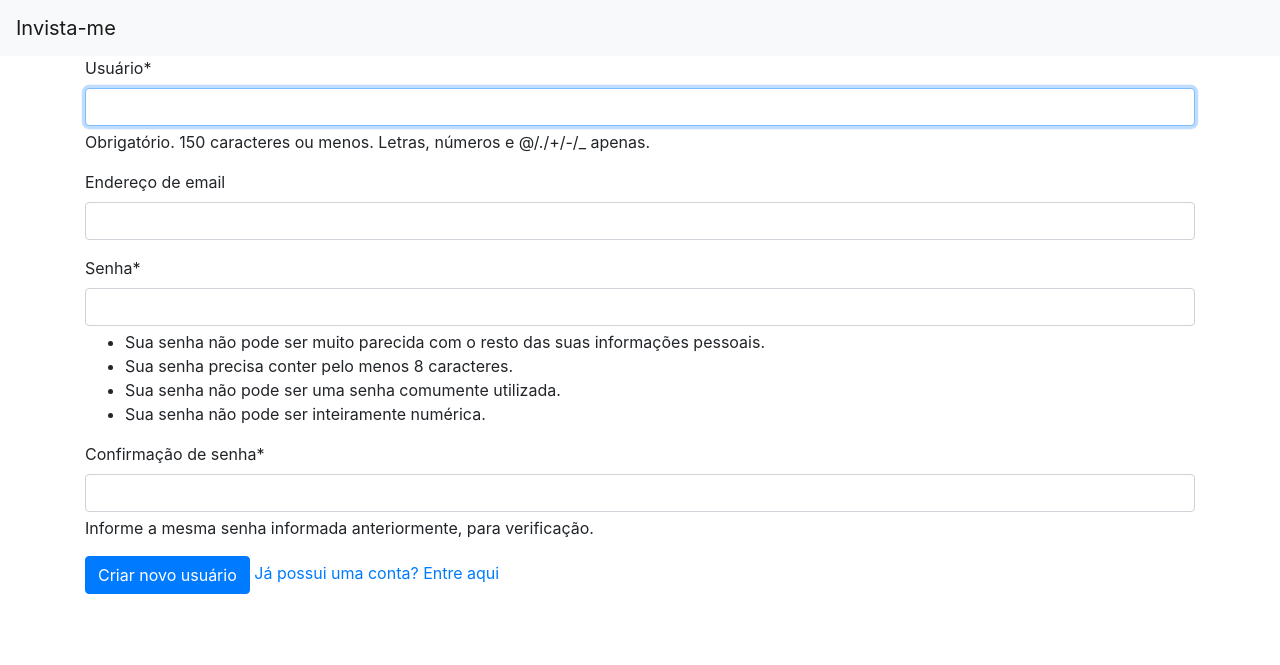
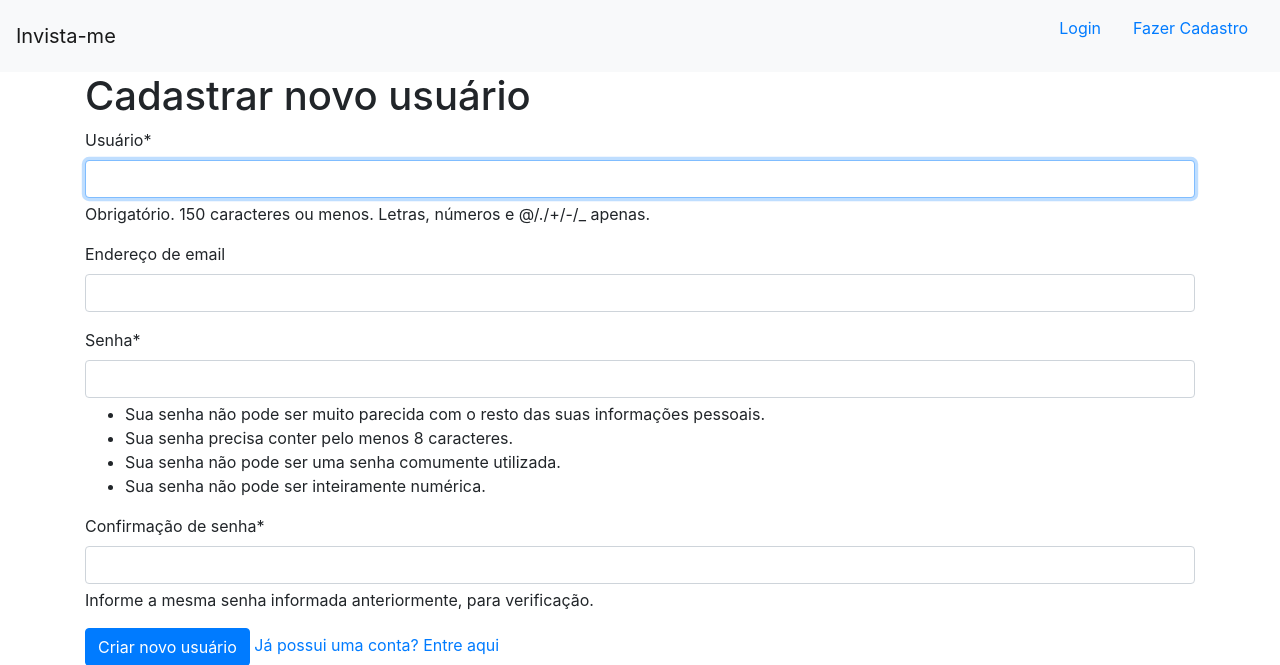
Before and after one commit to saulosgil/projeto_invista_me, a Django app: page /conta/ in a window 1280 px wide. Shown: the top 665 px of the page. Run offline with Django 5.2, Linux system fonts and the light colour scheme; some libraries are stand-ins or nearby versions.

Commit message:
criando sistema de login e logout

```diff
--- a/invista_me/templates/investimentos/base.html
+++ b/invista_me/templates/investimentos/base.html
@@ -21,6 +21,14 @@
   <body>
     <nav class="navbar navbar-light bg-light">
       <a class="navbar-brand" href="{% url 'investimentos' %}">Invista-me</a>
+      <ul style="list-style: none">
+        <li style="float: left">
+          <a class="nav-item nav-link" href="{% url 'login' %}">Login</a>
+        </li>
+        <li style="float: left">
+          <a class="nav-item nav-link" href="{% url 'novo_usuario' %}">Fazer Cadastro</a>
+        </li>
+      </ul>
     </nav>
     {% if messages %} {% for message in messages %}
     <div class="alert alert-{{ message.tags }}">{{message}}</div>
--- a/projeto_invista_me/settings.py
+++ b/projeto_invista_me/settings.py
@@ -129,3 +129,5 @@ STATIC_URL = 'static/'
 DEFAULT_AUTO_FIELD = 'django.db.models.BigAutoField'
 
 CRISPY_TEMPLATE_PACK = 'bootstrap4'
+
+LOGIN_REDIRECT_URL = 'investimentos'
--- a/projeto_invista_me/urls.py
+++ b/projeto_invista_me/urls.py
@@ -18,10 +18,13 @@ from django.contrib import admin
 from django.urls import path
 from invista_me import views
 from usuarios import views as usuario_views
+from django.contrib.auth import views as auth_views
 
 urlpatterns = [
     path('admin/', admin.site.urls),
     path('conta/', usuario_views.novo_usuario, name='novo_usuario'),
+    path('login/', auth_views.LoginView.as_view(template_name='usuarios/login.html'), name='login'),
+    path('logout/', auth_views.LogoutView.as_view(template_name='usuarios/logout.html'), name='logout'),
     path('', views.investimentos, name='investimentos'),
     path('novo_investimento/', views.criar, name='novo_investimento'),
     path('novo_investimento/<int:id_investimento>', views.editar, name='editar'),
--- a/usuarios/templates/usuarios/registrar.html
+++ b/usuarios/templates/usuarios/registrar.html
@@ -1,10 +1,11 @@
 {% extends 'investimentos/base.html' %} {% load crispy_forms_tags %}
 {% block conteudo %}
 <div class="container">
+  <h1>Cadastrar novo usuário</h1>
   <form method="POST">
     {% csrf_token %} {{ formulario | crispy }}
     <button class="btn btn-primary" type="submit">Criar novo usuário</button>
-    <a href="#">Já possui uma conta? Entre aqui</a>
+    <a href="{% url 'login' %}">Já possui uma conta? Entre aqui</a>
   </form>
 </div>
 {% endblock %}
```
Also changed, not shown: usuarios/templates/usuarios/login.html (added, +11 -0 lines), db.sqlite3, usuarios/templates/usuarios/logout.html (added).
